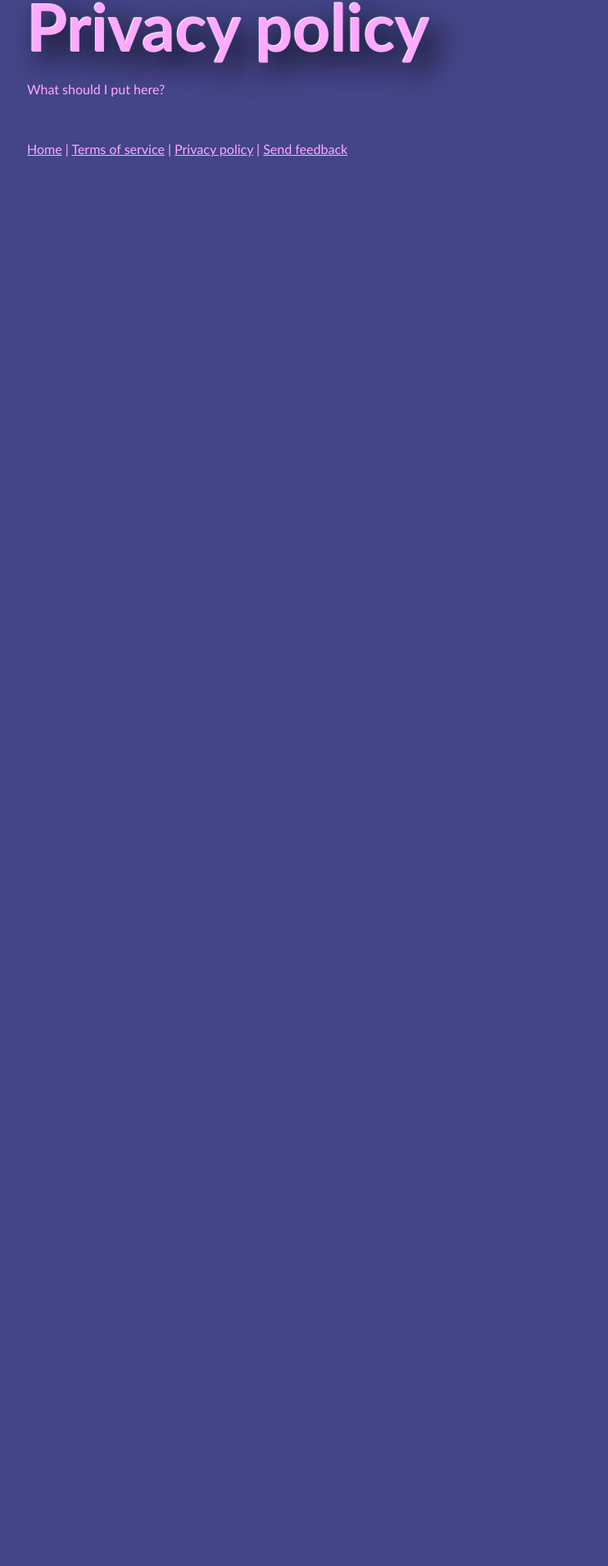
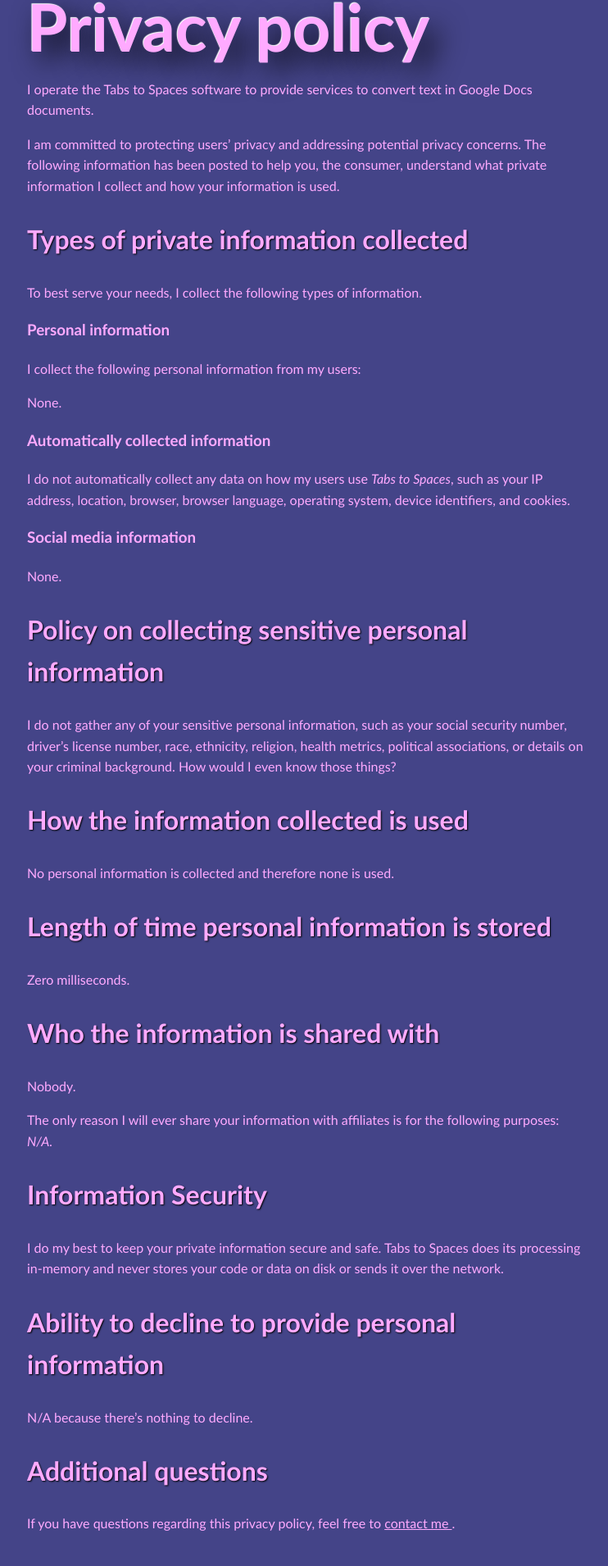
Before and after one commit to BMorearty/fix-code-indents-website, a SvelteKit app: page /privacy in a window 1280 px wide. Shown: the part 70-1980 px from the top of the page at 82% size, without its empty margins (265-1007 px from the left). Before the commit the page ends 800 px from the top, so only its background shows below. Built offline with nearby package versions, Linux system fonts and the light colour scheme.

Commit message:
Add privacy policy.

```diff
--- a/src/routes/+layout.svelte
+++ b/src/routes/+layout.svelte
@@ -3,11 +3,11 @@
 <footer>
   <a href="/">Home</a>
   |
-  <a href="terms">Terms of service</a>
+  <a href="/terms">Terms of service</a>
   |
-  <a href="privacy">Privacy policy</a>
+  <a href="/privacy">Privacy policy</a>
   |
-  <a href="feedback">Send feedback</a>
+  <a href="/feedback">Send feedback</a>
 </footer>
 
 <style lang="scss">
@@ -37,6 +37,11 @@
     text-shadow: white -1px -1px 1px, black 13px 13px 35px;
   }
 
+  :global(h2) {
+    font-size: 2rem;
+    text-shadow: black 1px 1px 2px;
+  }
+
   @media (max-width: 600px) {
     :global(h1) {
       font-size: 3rem;
--- a/src/routes/privacy/+page.svelte
+++ b/src/routes/privacy/+page.svelte
@@ -1,3 +1,110 @@
 <h1>Privacy policy</h1>
 
-<p>What should I put here?</p>
+<div class="page">
+  <div>
+    <p />
+    <p>
+      I operate the Tabs to Spaces software to provide services to convert text in Google Docs
+      documents.
+    </p>
+    <p>
+      I am committed to protecting users&#8217; privacy and addressing potential privacy concerns.
+      The following information has been posted to help you, the consumer, understand what private
+      information I collect and how your information is used.
+    </p>
+    <p />
+  </div>
+  <h2>Types of private information collected</h2>
+  <div>
+    <p>To best serve your needs, I collect the following types of information.</p>
+  </div>
+  <h3>Personal information</h3>
+  <div>
+    <p>I collect the following personal information from my users:</p>
+    <p>None.</p>
+  </div>
+  <p />
+</div>
+<div class="page">
+  <h3>Automatically collected information</h3>
+  <div>
+    <p>
+      I do not automatically collect any data on how my users use <em>Tabs to Spaces</em>, such as
+      your IP address, location, browser, browser language, operating system, device identifiers,
+      and cookies.
+    </p>
+  </div>
+  <h3>Social media information</h3>
+  <div>
+    <p>None.</p>
+  </div>
+  <h2>Policy on collecting sensitive personal information</h2>
+  <div>
+    <p>
+      I do not gather any of your sensitive personal information, such as your social security
+      number, driver’s license number, race, ethnicity, religion, health metrics, political
+      associations, or details on your criminal background. How would I even know those things?
+    </p>
+  </div>
+  <h2>How the information collected is used</h2>
+  <div>
+    <p>No personal information is collected and therefore none is used.</p>
+  </div>
+</div>
+<div class="page">
+  <h2>Length of time personal information is stored</h2>
+  <div>
+    <p>Zero milliseconds.</p>
+  </div>
+  <h2>Who the information is shared with</h2>
+  <div>
+    <p>Nobody.</p>
+  </div>
+  <div>
+    <p>
+      The only reason I will ever share your information with affiliates is for the following
+      purposes: <em>N/A.</em>
+    </p>
+  </div>
+  <h2>Information Security</h2>
+  <div>
+    <p>
+      <span
+        >I do my best to keep your private information secure and safe. Tabs to Spaces does its
+        processing in-memory and never stores your code or data on disk or sends it over the
+        network.
+      </span>
+    </p>
+  </div>
+  <p />
+</div>
+<div class="page">
+  <h2>Ability to decline to provide personal information</h2>
+  <div>
+    <p>N/A because there’s nothing to decline.</p>
+  </div>
+  <h2>Additional questions</h2>
+  <div>
+    <p>
+      If you have questions regarding this privacy policy, feel free to <a href="/feedback"
+        >contact me
+      </a>.
+    </p>
+  </div>
+  <h2>Policy update</h2>
+  <div>
+    <p>
+      This privacy policy was last updated on Feb 8, 2023. post the most recent update date here.
+      Once posted, the new privacy policy shall be effective immediately.
+    </p>
+  </div>
+</div>
+
+<div class="signature">Brian Morearty</div>
+
+<style lang="scss">
+  .signature {
+    margin-top: 3rem;
+    font-style: italic;
+  }
+</style>
```
